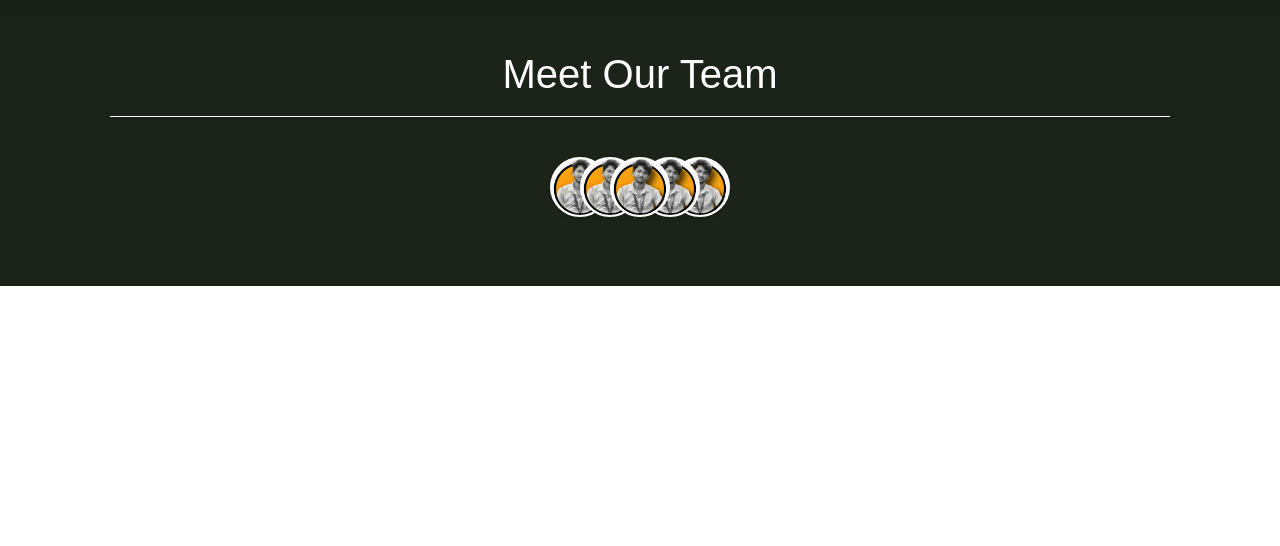
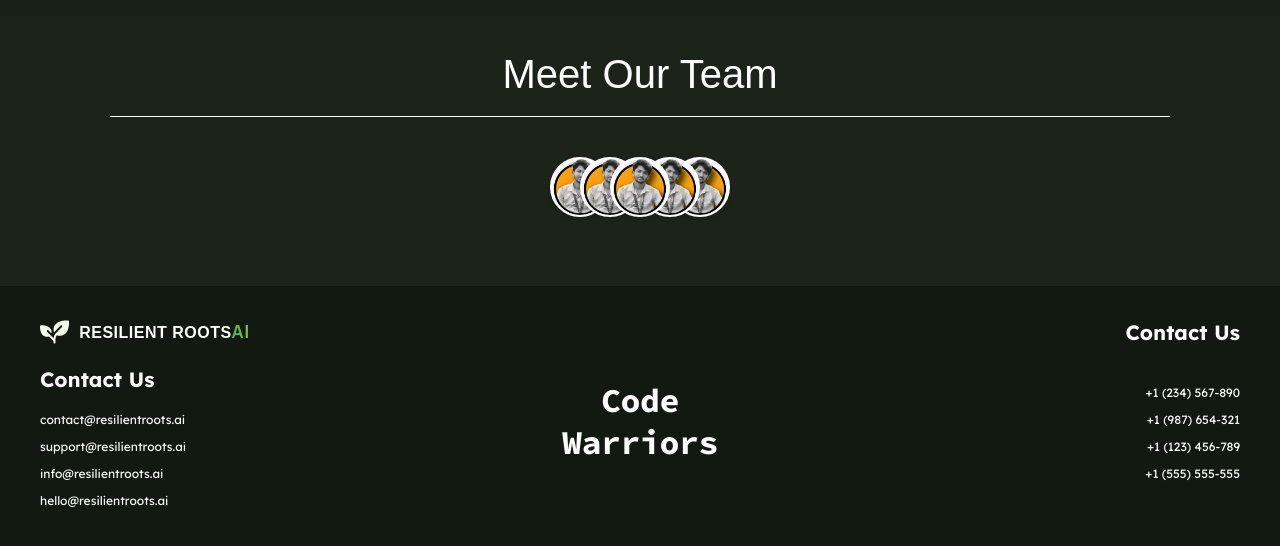
Before and after one commit to PreethamMR22/Resilient-Roots-AI--UI-remapped, a React (Vite) app in the folder Resellient-Roots-AI/: page / in a window 1280 px wide. Shown: the part 2802-3348 px from the top of the page. Before the commit the page ends 3088 px from the top, so only its background shows below. Built offline with nearby package versions, Linux system fonts and the light colour scheme; a web font is replaced by a local one.

Commit message:
Added the footer

```diff
--- a/Resellient-Roots-AI/index.html
+++ b/Resellient-Roots-AI/index.html
@@ -1,6 +1,9 @@
 <!doctype html>
 <html lang="en">
   <head>
+  <link rel="preconnect" href="https://fonts.googleapis.com">
+  <link rel="preconnect" href="https://fonts.gstatic.com" crossorigin>
+  <link href="https://fonts.googleapis.com/css2?family=Source+Code+Pro:wght@700&display=swap" rel="stylesheet">
     <meta charset="UTF-8" />
     <link rel="icon" type="image/svg+xml" href="/vite.svg" />
     <meta name="viewport" content="width=device-width, initial-scale=1.0" />
--- a/Resellient-Roots-AI/src/App.jsx
+++ b/Resellient-Roots-AI/src/App.jsx
@@ -5,6 +5,7 @@ import About from './components/about/about';
 import Features from './components/Features/Features';
 import Review from './components/Review/Review';
 import Team from './components/Team/Team';
+import Footer from './components/Footer/Footer';
 
 function App() {
   return (
@@ -15,6 +16,7 @@ function App() {
       <Features />
       <Review/>
       <Team />
+      <Footer />
     </div>
   )
 }
--- /dev/null
+++ b/Resellient-Roots-AI/src/components/footer/Footer.css
@@ -0,0 +1,170 @@
+.footer {
+  width: 100%;
+  height: 270px;
+  background-color: rgb(18, 25, 16);
+  padding: 33px 0px 0;
+  box-sizing: border-box;
+  display: flex;
+  justify-content: center;
+}
+
+.footer__container {
+  display: flex;
+  justify-content: space-between;
+  align-items: flex-start;
+  max-width: 1200px;
+  margin: 0 ;
+  width: 100%;
+  height: 100%;
+}
+
+.footer__left,
+.footer__right {
+  width: 30%;
+  display: flex;
+  flex-direction: column;
+}
+
+.footer__center {
+  width: 40%;
+  display: flex;
+  flex-direction: column;
+  align-items: center;
+  justify-content: flex-start;
+}
+
+.footer__right {
+  align-items: flex-end;
+  text-align: right;
+  padding-left: 10%;
+}
+
+.footer__left {
+  padding-right: 10%;
+}
+
+/* Code Warriors Section */
+.footer__code-warriors {
+  color: #FFF;
+  text-align: center;
+  font-family: 'Source Code Pro', monospace;
+  font-size: 33.333px;
+  font-style: normal;
+  font-weight: 700;
+  line-height: normal;
+  width: 170px;
+  margin-top: 60px;
+  letter-spacing: -0.5px;
+}
+
+/* Phone Numbers */
+.footer__phones {
+  display: flex;
+  flex-direction: column;
+  gap: 12px;
+  margin-top: 20px;
+}
+
+.footer__phone {
+  color: #FFF;
+  font-family: 'Lexend', sans-serif;
+  font-size: 12px;
+  font-style: normal;
+  font-weight: 400;
+  line-height: normal;
+  text-decoration: none;
+  transition: opacity 0.2s ease;
+}
+
+.footer__phone:hover {
+  opacity: 0.8;
+}
+
+.footer__brand {
+  display: flex;
+  align-items: center;
+  gap: 10px;
+  margin-bottom: 20px;
+}
+
+.footer__contact-heading {
+  color: #FFF;
+  font-family: 'Lexend', sans-serif;
+  font-size: 20.667px;
+  font-style: normal;
+  font-weight: 700;
+  line-height: normal;
+  margin: 0 0 20px 0;
+  padding: 0;
+}
+
+.footer__emails {
+  display: flex;
+  flex-direction: column;
+  gap: 12px;
+}
+
+.footer__email {
+  color: #FFF;
+  font-family: 'Lexend', sans-serif;
+  font-size: 12px;
+  font-style: normal;
+  font-weight: 400;
+  line-height: normal;
+  text-decoration: none;
+  transition: opacity 0.2s ease;
+}
+
+.footer__email:hover {
+  opacity: 0.8;
+}
+
+.footer__logo {
+  display: flex;
+  align-items: center;
+  height: 24px;
+}
+
+.footer__logo-img {
+  height: 100%;
+  width: auto;
+}
+
+.footer__brand-text {
+  font-family: 'Poppins', sans-serif;
+  font-size: 16px;
+  font-weight: 700;
+  color: #ffffff;
+  letter-spacing: 0.5px;
+}
+
+.footer__brand-text .gradient-text {
+  background: linear-gradient(90deg, #4CAF50, #8BC34A);
+  -webkit-background-clip: text;
+  background-clip: text;
+  color: transparent;
+}
+
+/* Hide full text on smaller screens */
+.full-text {
+  display: inline;
+}
+
+.short-text {
+  display: none;
+}
+
+/* Responsive styles */
+@media (max-width: 768px) {
+  .footer {
+    padding: 0 20px;
+  }
+
+  .full-text {
+    display: none;
+  }
+
+  .short-text {
+    display: inline;
+  }
+}
--- /dev/null
+++ b/Resellient-Roots-AI/src/components/footer/Footer.jsx
@@ -0,0 +1,50 @@
+import React from 'react';
+import Icons from '../../assets';
+import './Footer.css';
+
+const Footer = () => {
+  return (
+    <footer className="footer">
+      <div className="footer__container">
+        {/* Left Section - Logo and Emails */}
+        <div className="footer__left">
+          <div className="footer__brand">
+            <div className="footer__logo">
+              <img src={Icons.logo.rootsLogo} alt="Resilient Roots Logo" className="footer__logo-img" />
+            </div>
+            <span className="footer__brand-text">
+              <span className="full-text">RESILIENT ROOTS</span>
+              <span className="short-text">RR</span>
+              <span className="gradient-text">AI</span>
+            </span>
+          </div>
+          <h2 className="footer__contact-heading">Contact Us</h2>
+          <div className="footer__emails">
+            <a href="mailto:contact@resilientroots.ai" className="footer__email">contact@resilientroots.ai</a>
+            <a href="mailto:support@resilientroots.ai" className="footer__email">support@resilientroots.ai</a>
+            <a href="mailto:info@resilientroots.ai" className="footer__email">info@resilientroots.ai</a>
+            <a href="mailto:hello@resilientroots.ai" className="footer__email">hello@resilientroots.ai</a>
+          </div>
+        </div>
+
+        {/* Center Section - Code Warriors */}
+        <div className="footer__center">
+          <div className="footer__code-warriors">Code Warriors</div>
+        </div>
+
+        {/* Right Section - Phone Numbers */}
+        <div className="footer__right">
+          <h2 className="footer__contact-heading">Contact Us</h2>
+          <div className="footer__phones">
+            <a href="tel:+1234567890" className="footer__phone">+1 (234) 567-890</a>
+            <a href="tel:+1987654321" className="footer__phone">+1 (987) 654-321</a>
+            <a href="tel:+1123456789" className="footer__phone">+1 (123) 456-789</a>
+            <a href="tel:+1555555555" className="footer__phone">+1 (555) 555-555</a>
+          </div>
+        </div>
+      </div>
+    </footer>
+  );
+};
+
+export default Footer;
```
